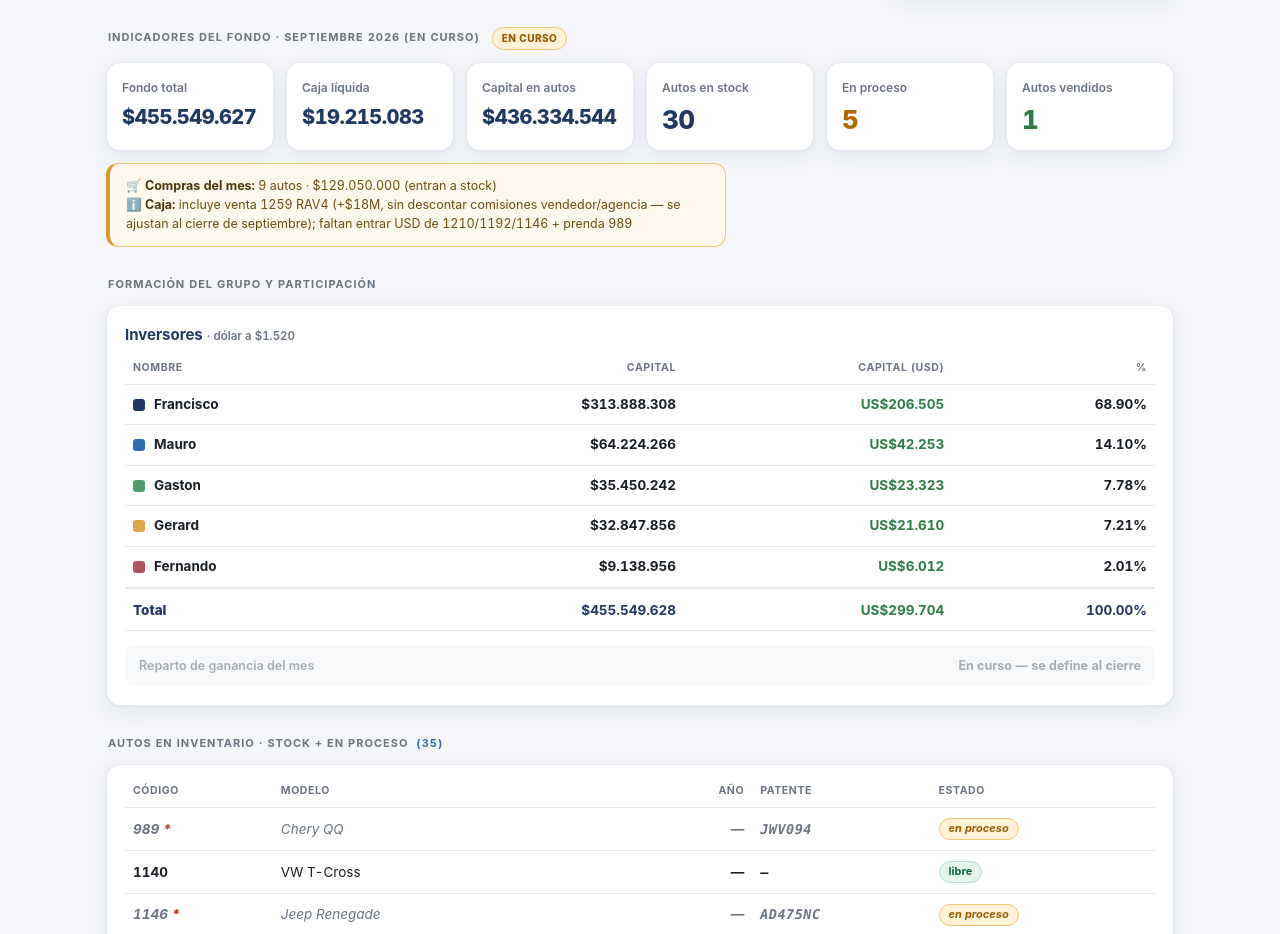
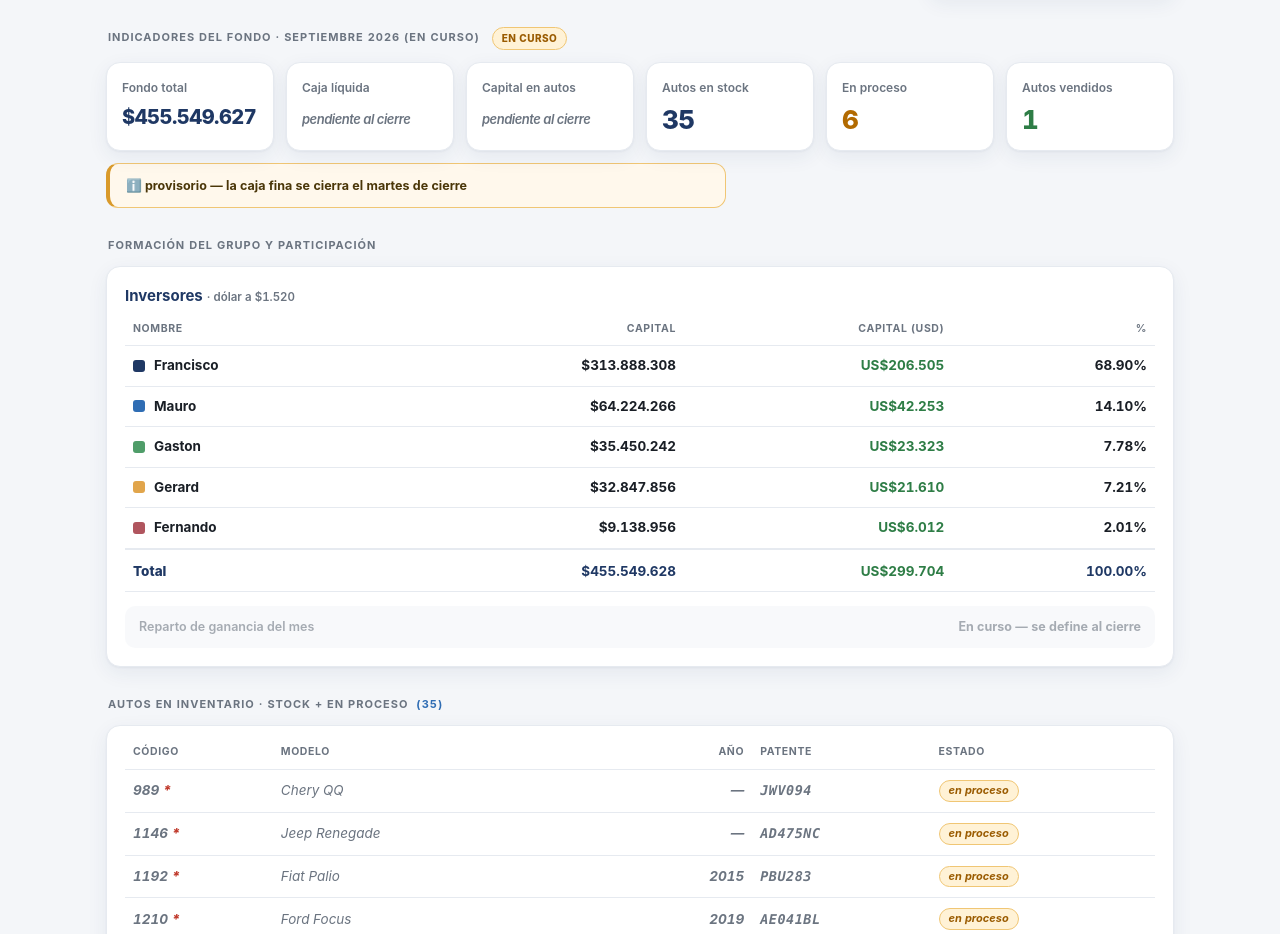
Before and after one commit to gmpavicic/panel-fondo, a plain HTML site: page index.html in a window 1280 px wide. Shown: the part 85-1019 px from the top of the page. Drawn offline with Linux system fonts and the light colour scheme.

Commit message:
Merge: Septiembre caja/autos 'pendiente al cierre' (null), stock 35, 1288 a en proceso; inventario ordenado (en proceso arriba); Agosto renombrado (cerrado) conservando cierre e historial
Co-Authored-By: Claude Opus 4.8 <noreply@anthropic.com>

```diff
--- a/data.json
+++ b/data.json
@@ -33,7 +33,7 @@
       ]
     },
     {
-      "nombre": "Agosto 2026 (cerrado provisorio)",
+      "nombre": "Agosto 2026 (cerrado)",
       "fondoAnterior": 447909190,
       "fondoTotal": 455549627,
       "cajaLiquida": 130265083,
@@ -43,7 +43,7 @@
       "gananciaGrupoNeta": 7640437,
       "rendimientoMensualPct": 1.71,
       "rendimientoAnualPct": 20.5,
-      "autosStock": 23,
+      "autosStock": 25,
       "autosEnProceso": 4,
       "autosVendidos": 12,
       "repartoGanancia": 7640437,
@@ -58,15 +58,13 @@
     {
       "nombre": "Septiembre 2026 (en curso)",
       "enCurso": true,
+      "actualizadoAl": "provisorio — la caja fina se cierra el martes de cierre",
       "fondoTotal": 455549627,
-      "cajaLiquida": 19215083,
-      "cajaLiquidaNota": "incluye venta 1259 RAV4 (+$18M, sin descontar comisiones vendedor/agencia — se ajustan al cierre de septiembre); faltan entrar USD de 1210/1192/1146 + prenda 989",
-      "capitalAutos": 436334544,
-      "autosStock": 30,
-      "autosEnProceso": 5,
+      "cajaLiquida": null,
+      "capitalAutos": null,
+      "autosStock": 35,
+      "autosEnProceso": 6,
       "autosVendidos": 1,
-      "comprasMes": 9,
-      "montoComprasMes": 129050000,
       "repartoGanancia": 0,
       "inversores": [
         { "nombre": "Francisco", "capital": 313888308, "pct": 68.90 },
@@ -108,7 +106,7 @@
     {"codigo": 1283, "modelo": "Renault Duster",      "anio": "",     "patente": "AA855GY", "estado": "libre"},
     {"codigo": 1284, "modelo": "VW Amarok",           "anio": "",     "patente": "AD217YM", "estado": "libre"},
     {"codigo": 1287, "modelo": "Renault Sandero",     "anio": "",     "patente": "PDR967",  "estado": "libre"},
-    {"codigo": 1288, "modelo": "Fiat Pulse",          "anio": "",     "patente": "AF427YG", "estado": "libre"},
+    {"codigo": 1288, "modelo": "Fiat Pulse",          "anio": "",     "patente": "AF427YG", "estado": "en proceso", "pendiente": "en proceso — pendiente de cierre"},
     {"codigo": 1289, "modelo": "Renault Logan",       "anio": "",     "patente": "AF421JL", "estado": "libre"},
     {"codigo": 1294, "modelo": "VW Voyage",           "anio": "",     "patente": "OIM009",  "estado": "libre"},
     {"codigo": 1295, "modelo": "Ford Focus",          "anio": "",     "patente": "KSM015",  "estado": "libre"},
--- a/index.html
+++ b/index.html
@@ -72,6 +72,7 @@
   .kpi.count .k-value { font-size: 26px; }
   .kpi .k-value.verde { color: var(--verde); }
   .kpi .k-value.ambar { color: var(--ambar); }
+  .kpi .k-value .pend-txt { font-size: 13px; font-weight: 600; font-style: italic; color: var(--gris-3); }
 
   /* ===================== BANDA DE LIQUIDEZ (desglose vertical) ===================== */
   .caja-band {
@@ -384,10 +385,11 @@
     document.getElementById("kpiTitle").innerHTML = "Indicadores del fondo · " + mes.nombre + badge;
 
     /* ---- KPIs (solo número, sin variación) ---- */
-    const kpis = [ { label: "Fondo total", val: fmt$(mes.fondoTotal), count: false } ];
-    // Caja y capital en autos: solo en meses en curso (el cierre no los trae)
-    if (mes.cajaLiquida != null)  kpis.push({ label: "Caja líquida",     val: fmt$(mes.cajaLiquida),  count: false });
-    if (mes.capitalAutos != null) kpis.push({ label: "Capital en autos", val: fmt$(mes.capitalAutos), count: false });
+    // Si el monto es null (aún no cerrado), mostramos "pendiente al cierre" en gris.
+    const kval = v => (v == null) ? '<span class="pend-txt">pendiente al cierre</span>' : fmt$(v);
+    const kpis = [ { label: "Fondo total", val: kval(mes.fondoTotal), count: false } ];
+    kpis.push({ label: "Caja líquida",     val: kval(mes.cajaLiquida),  count: false });
+    kpis.push({ label: "Capital en autos", val: kval(mes.capitalAutos), count: false });
     // Rendimiento del mes: solo cuando el mes está cerrado y lo trae
     if (mes.rendimientoMensualPct != null) kpis.push({ label: "Rendimiento (mes)", val: "+" + mes.rendimientoMensualPct.toFixed(2).replace(".", ",") + "%", count: true, color: "verde" });
     kpis.push({ label: "Autos en stock", val: mes.autosStock, count: true });
@@ -468,6 +470,7 @@
     /* ---- Nota del mes: compras y aclaración de caja ---- */
     const notaEl = document.getElementById("mesNota");
     const notas = [];
+    if (mes.actualizadoAl) notas.push(`ℹ️ <b>${mes.actualizadoAl}</b>`);
     if (mes.comprasMes) notas.push(`🛒 <b>Compras del mes:</b> ${mes.comprasMes} autos · ${fmt$(mes.montoComprasMes)} (entran a stock)`);
     if (mes.cajaLiquidaNota) notas.push(`ℹ️ <b>Caja:</b> ${mes.cajaLiquidaNota}`);
     if (notas.length) { notaEl.innerHTML = notas.join("<br>"); notaEl.style.display = "block"; }
@@ -512,9 +515,11 @@
   function renderInventario(lista) {
     const tb = document.getElementById("listaStock");
     document.getElementById("cuentaStock").textContent = lista && lista.length ? "(" + lista.length + ")" : "";
-    tb.innerHTML = (!lista || !lista.length)
+    // Ordenar: "en proceso" arriba, después "libre" (orden estable dentro de cada grupo)
+    const orden = lista ? [...lista].sort((a, b) => (/libre/i.test(a.estado) ? 1 : 0) - (/libre/i.test(b.estado) ? 1 : 0)) : [];
+    tb.innerHTML = (!orden.length)
       ? `<tr><td colspan="5" class="sin-datos">Sin autos cargados</td></tr>`
-      : lista.map(a => `
+      : orden.map(a => `
         <tr class="${a.pendiente ? "pend" : ""}">
           <td><b>${oGuion(a.codigo)}</b>${astPend(a)}</td>
           <td>${oGuion(a.modelo)}</td>
```
